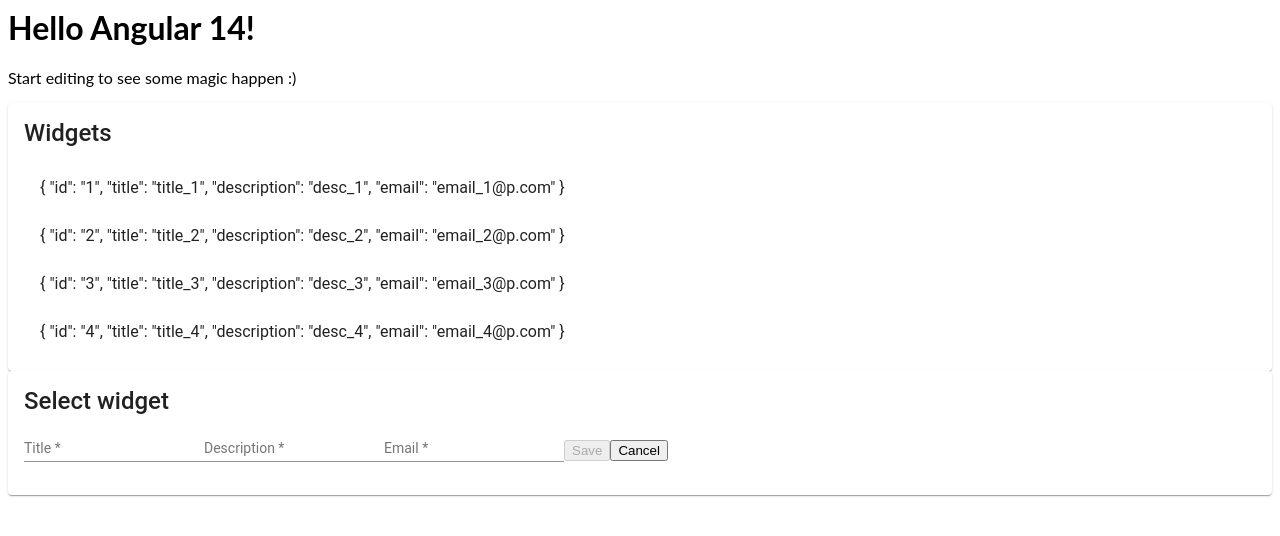
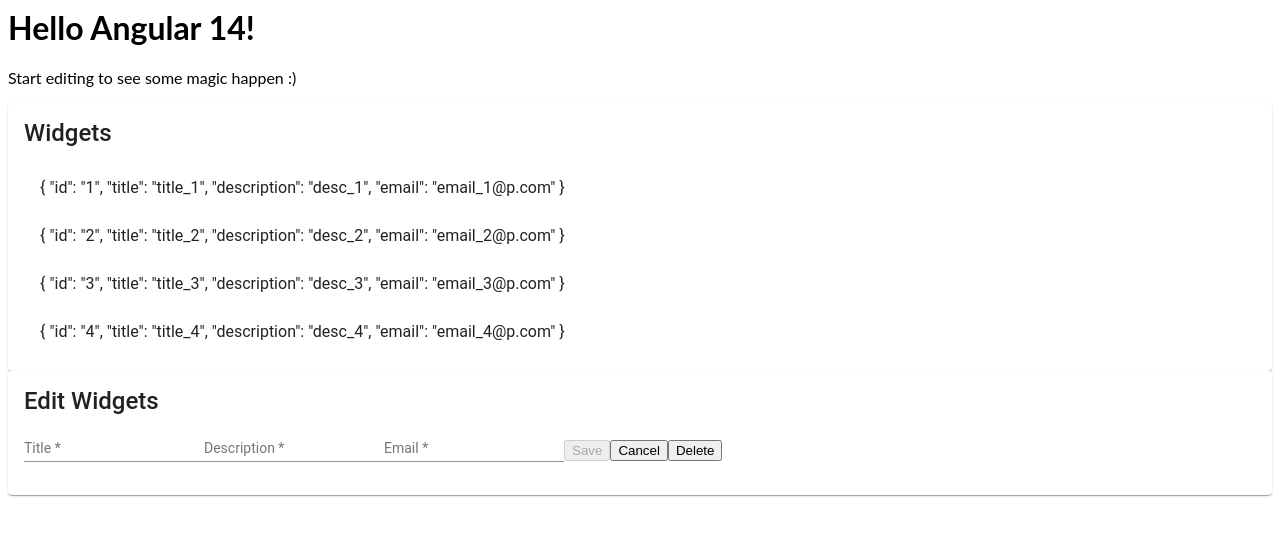
Before and after one commit to dips048/angular-ivy-dmndmt, an Angular app: page / in a window 1280 px wide. Shown: the top 536 px of the page. Built offline with nearby package versions, Linux system fonts and the light colour scheme.

Commit message:
4 files modified

```diff
--- a/src/app/widgets/widget-details/widget-details.component.html
+++ b/src/app/widgets/widget-details/widget-details.component.html
@@ -1,11 +1,9 @@
 <mat-card>
   <mat-card-title>
-    <span *ngIf="currentWidget.id == null; else editTitle">
-      Select widget
+    <span *ngIf="currentWidget; else editTitle">
+      Edit Widgets {{ currentWidget.title }}
     </span>
-    <ng-template #editTitle>
-      Edit Widgets {{ currentWidget?.title }}</ng-template
-    >
+    <ng-template #editTitle>Select widget</ng-template>
   </mat-card-title>
   <mat-card-content>
     <form
@@ -76,11 +74,12 @@
       >
         Cancel
       </button>
-    <button *ngIf="widgetVal"
+      <button
+        *ngIf="currentWidget"
         mat-button
         type="button"
         color="secondary"
-    (click)="delete.emit(widgetVal); wForm.reset();"
+        (click)="delete.emit(currentWidget); wForm.reset()"
       >
         Delete
       </button>
--- a/src/app/widgets/widget-details/widget-details.component.ts
+++ b/src/app/widgets/widget-details/widget-details.component.ts
@@ -8,8 +8,8 @@
   styleUrls: ['./widget-details.component.css'],
 })
 export class WidgetDetailsComponent implements OnInit {
+
   currentWidget: Widget;
-  originalTitle: string;
 
   @Input() widgetForm: FormGroup;
   @Input() set widget(val: Widget) {
--- a/src/app/widgets/widgets.component.html
+++ b/src/app/widgets/widgets.component.html
@@ -4,8 +4,7 @@
 ></app-widgets-list>
 
 <app-widget-details
-  [widget]="selectedWidget$"
-  [widgetVal]="selectedWidget$"
+  [widget]="selectedWidget"
   [widgetForm]="widgetForm"
   (saved)="saveWidget($event)"
   (cancelled)="resetForm()"
--- a/src/app/widgets/widgets.component.ts
+++ b/src/app/widgets/widgets.component.ts
@@ -12,7 +12,7 @@
 export class WidgetsComponent implements OnInit {
   widgets$: Observable<Widget[]>;
   widgetForm: FormGroup;
-  selectedWidget$: Widget;
+  selectedWidget: Widget;
 
   constructor(private widgetService: WidgetsService, private fb: FormBuilder) {}
 
@@ -79,6 +79,6 @@
   }
 
   onSelected(widget: Widget) {
-    this.selectedWidget$ = widget;
+    this.selectedWidget = widget;
   }
 }
```
Lines whose indentation alone changed are shown as unchanged.
